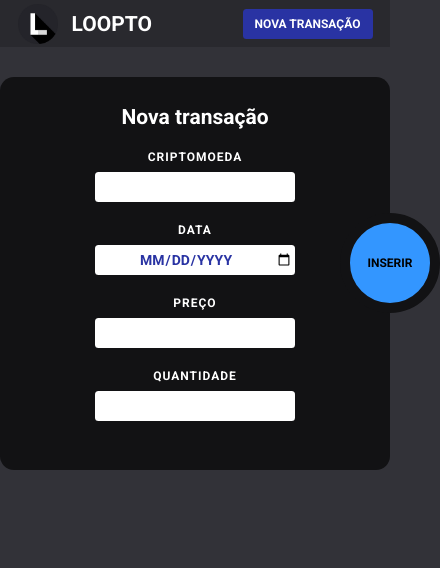
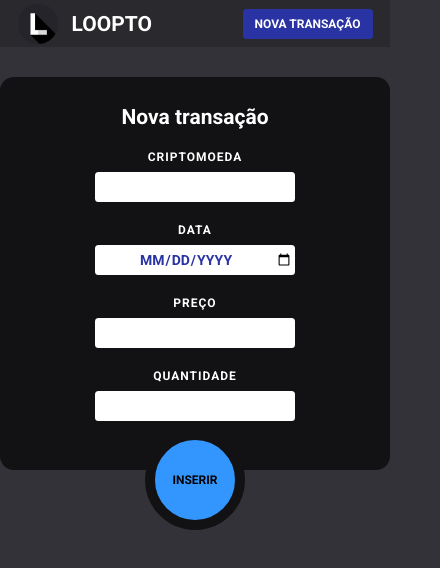
Before and after one commit to EricEOL/loopto, a Next.js app: page /registerTransaction in a window 390 px wide. Shown: the top 568 px of the page, 440 px wide, since content can reach past the window. Built offline with nearby package versions, Linux system fonts and the light colour scheme.

Commit message:
Responsividade mobile para tela de transações

```diff
--- a/src/pages/registerTransaction/styles.module.scss
+++ b/src/pages/registerTransaction/styles.module.scss
@@ -80,12 +80,23 @@
         &:hover {
             filter: brightness(0.8);
         }
+
+        @media(max-width: 728px) {
+            position: absolute;
+            bottom: -60px;
+            left: 50%;
+            margin-left: -50px;
+        }
     }
 
     span {
         position: absolute;
         bottom: 10px;
         font-size: 14px;
+
+        @media(max-width: 728px) {
+            bottom: -80px;
+        }
 
         &.error {
             color: coral;
```
